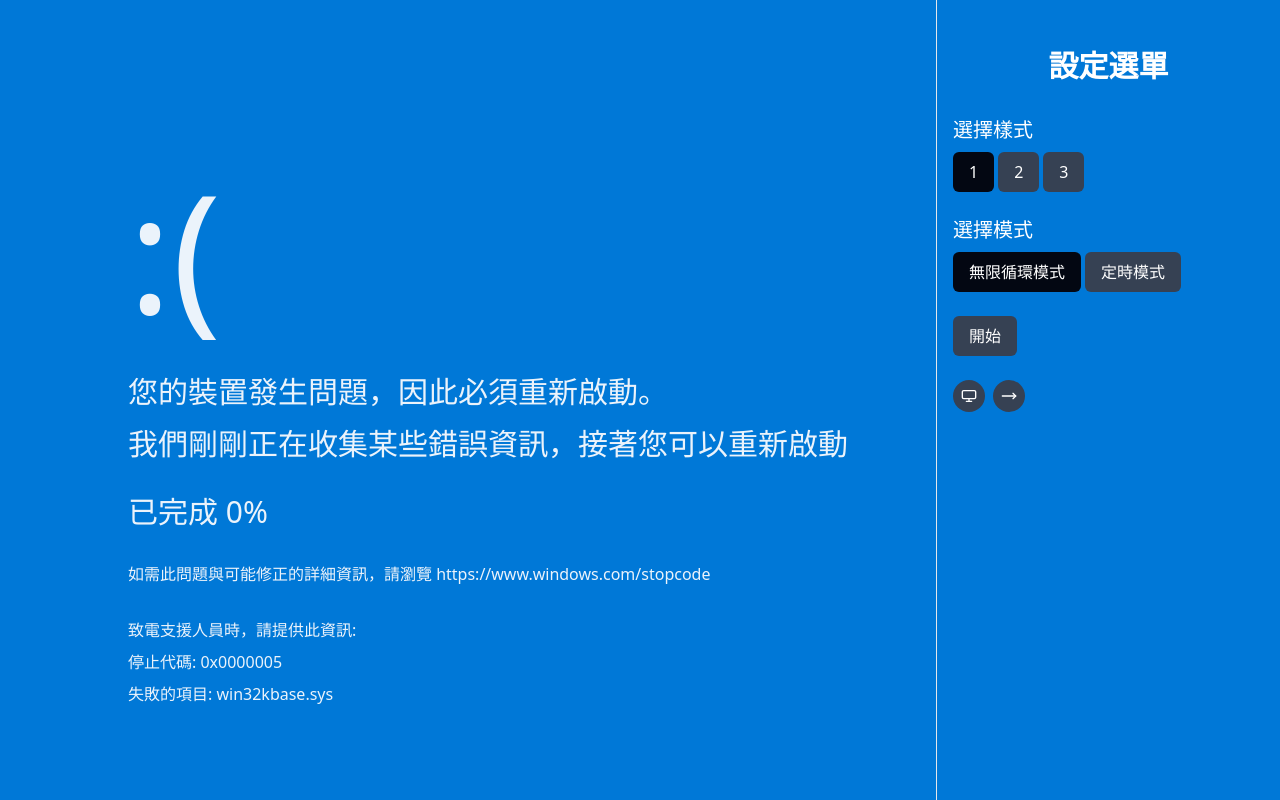
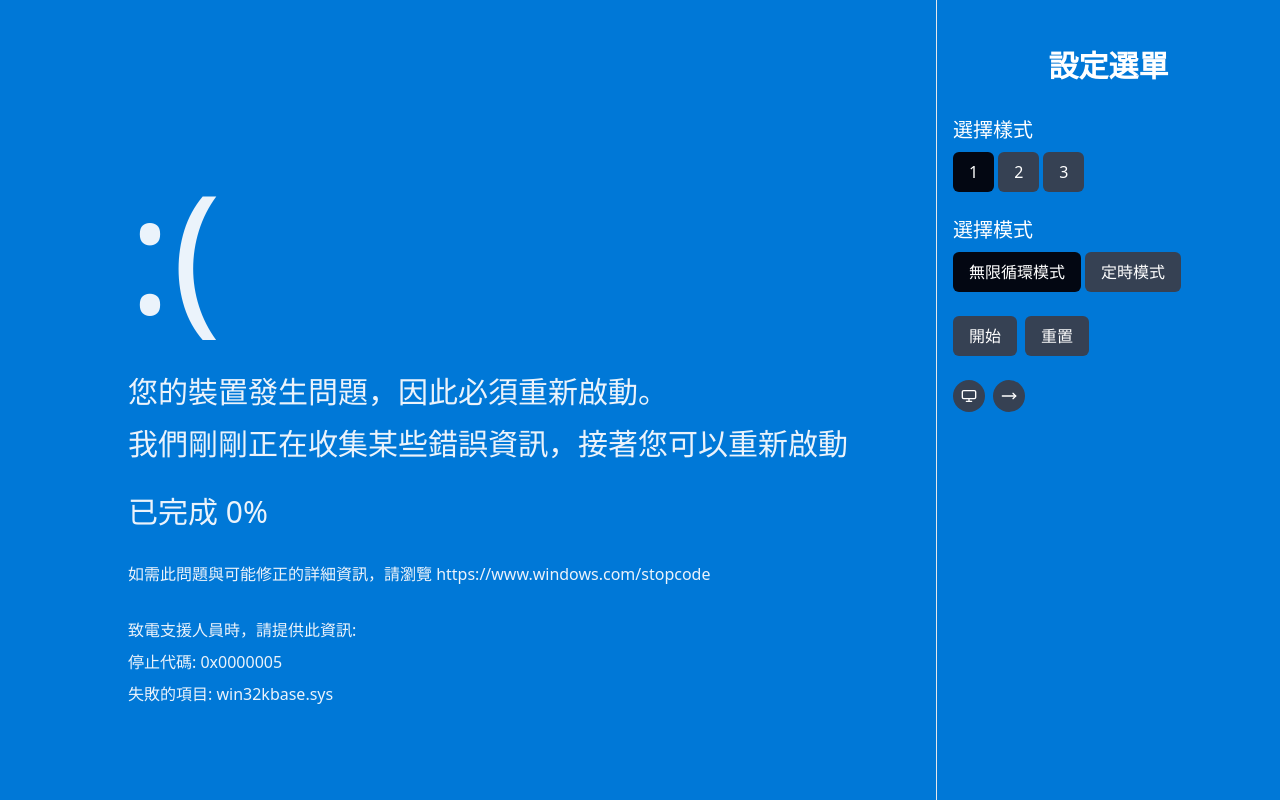
Before and after one commit to J-Shun/blue-screen-machine, a React (Vite) app: page / in a window 1280 px wide. Built offline with nearby package versions, Linux system fonts and the light colour scheme.

Commit message:
feat: 新增 Reset

```diff
--- a/src/containers/Screen.tsx
+++ b/src/containers/Screen.tsx
@@ -82,6 +82,7 @@ const SideBar = ({
   onClick,
   onHide,
   onStart,
+  onReset,
 }: {
   isShow: boolean;
   screenType: ScreenType;
@@ -89,6 +90,7 @@ const SideBar = ({
   onClick: ({ type }: { type: ScreenType }) => void;
   onHide: (e: React.MouseEvent) => void;
   onStart: () => void;
+  onReset: () => void;
 }) => {
   const [hour, setHour] = useState(0);
   const [minute, setMinute] = useState(0);
@@ -122,6 +124,12 @@ const SideBar = ({
       return;
     }
     setMinute(value);
+  };
+
+  const reset = () => {
+    setHour(0);
+    setMinute(0);
+    onReset();
   };
 
   return (
@@ -189,8 +197,9 @@ const SideBar = ({
         </div>
       )}
 
-      <div className='mb-6'>
+      <div className='flex gap-2 mb-6'>
         <Button onClick={onStart}>{isProcessing ? '暫停' : '開始'}</Button>
+        <Button onClick={reset}>重置</Button>
       </div>
 
       <div className='flex gap-2'>
@@ -227,6 +236,10 @@ const Screen = () => {
 
   const toggleStart = () => {
     setIsProcessing((prev) => !prev);
+  };
+
+  const handleReset = () => {
+    setProgress(0);
   };
 
   /* 更新時自動跑的數字特效 */
@@ -269,6 +282,7 @@ const Screen = () => {
         onClick={handleClick}
         onHide={handleHideSideBar}
         onStart={toggleStart}
+        onReset={handleReset}
       />
     </div>
   );
```
